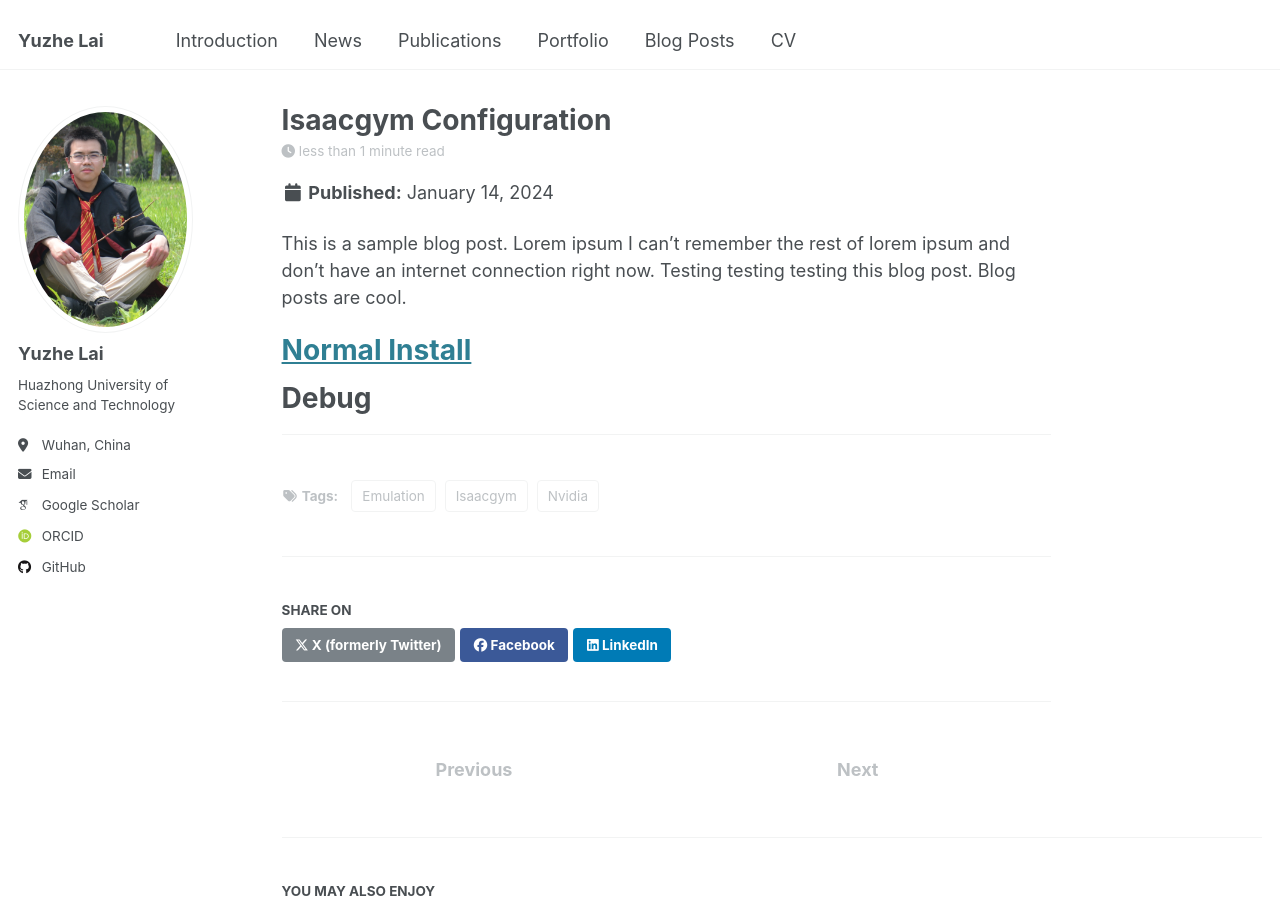
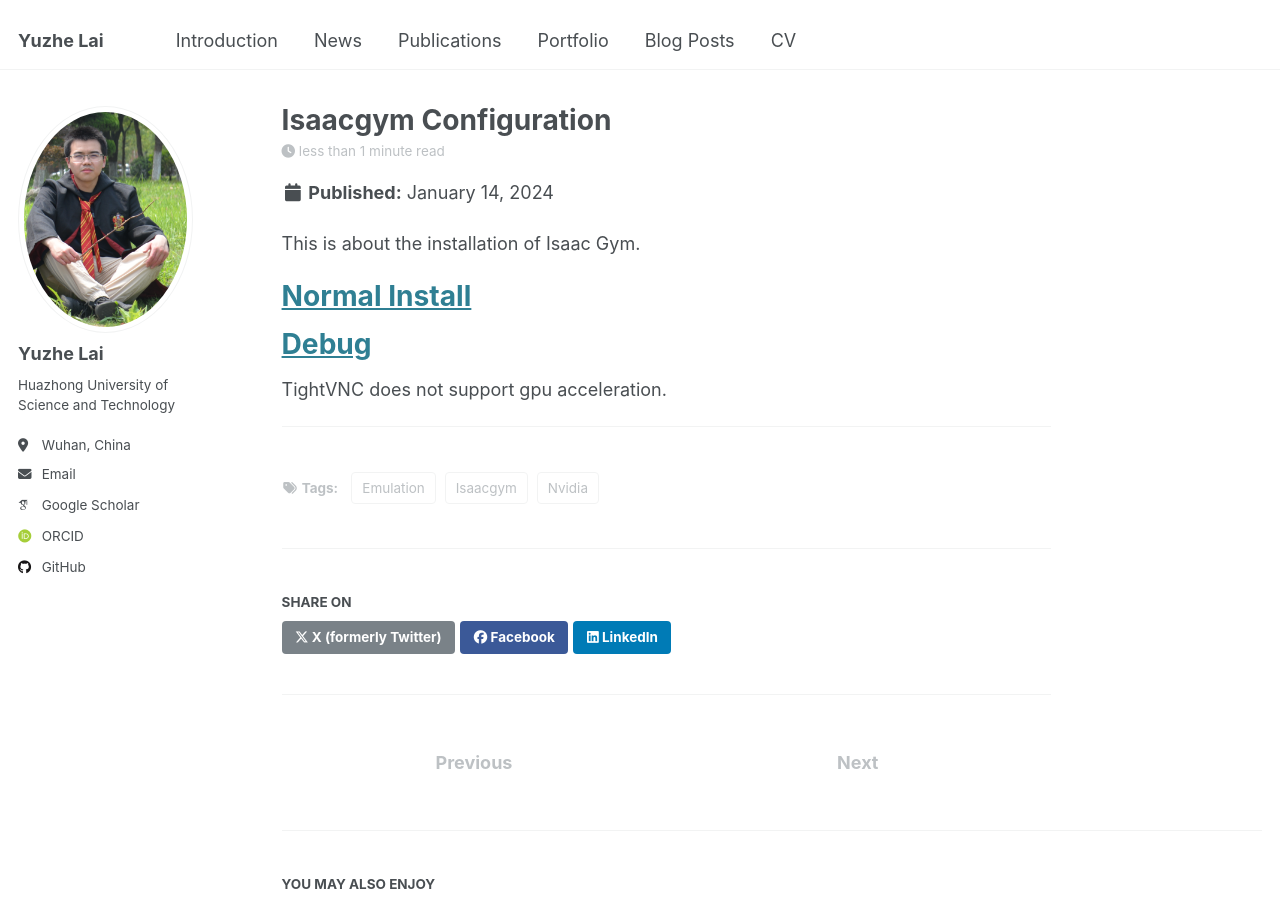
Before and after one commit to plague155/plague155.github.io, a Jekyll site: the page built from _posts/2012-08-14-blog-post-1.md, in a window 1280 px wide and 900 px high. Built offline with Jekyll 4.4.1, drawn with Linux system fonts in a browser that asks for light colours; some web fonts are replaced.

Commit message:
Update 2012-08-14-blog-post-1.md

```diff
--- a/_posts/2012-08-14-blog-post-1.md
+++ b/_posts/2012-08-14-blog-post-1.md
@@ -8,13 +8,15 @@ tags:
   - Emulation
 ---
 
-This is a sample blog post. Lorem ipsum I can't remember the rest of lorem ipsum and don't have an internet connection right now. Testing testing testing this blog post. Blog posts are cool.
+This is about the installation of Isaac Gym.
 
 [Normal Install](https://blog.csdn.net/m0_37802038/article/details/134629194?utm_medium=distribute.pc_relevant.none-task-blog-2~default~baidujs_baidulandingword~default-1-134629194-blog-143918730.235^v43^pc_blog_bottom_relevance_base2&spm=1001.2101.3001.4242.2&utm_relevant_index=4)
 ======
 
 
-Debug
+[Debug](https://github.com/isaac-sim/IsaacGymEnvs/issues/221)
 ======
 
+TightVNC does not support gpu acceleration.
+
 ------
```
